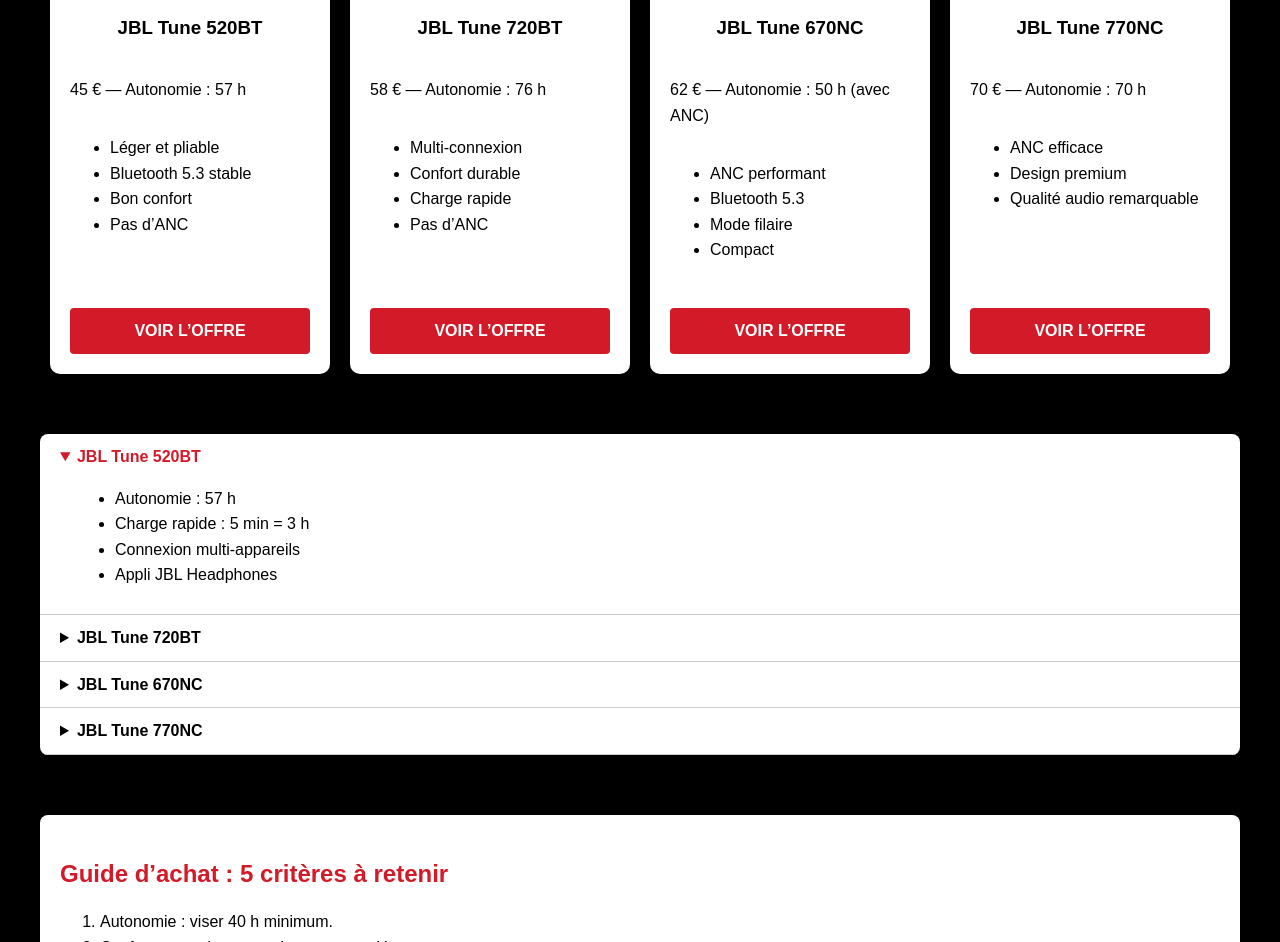
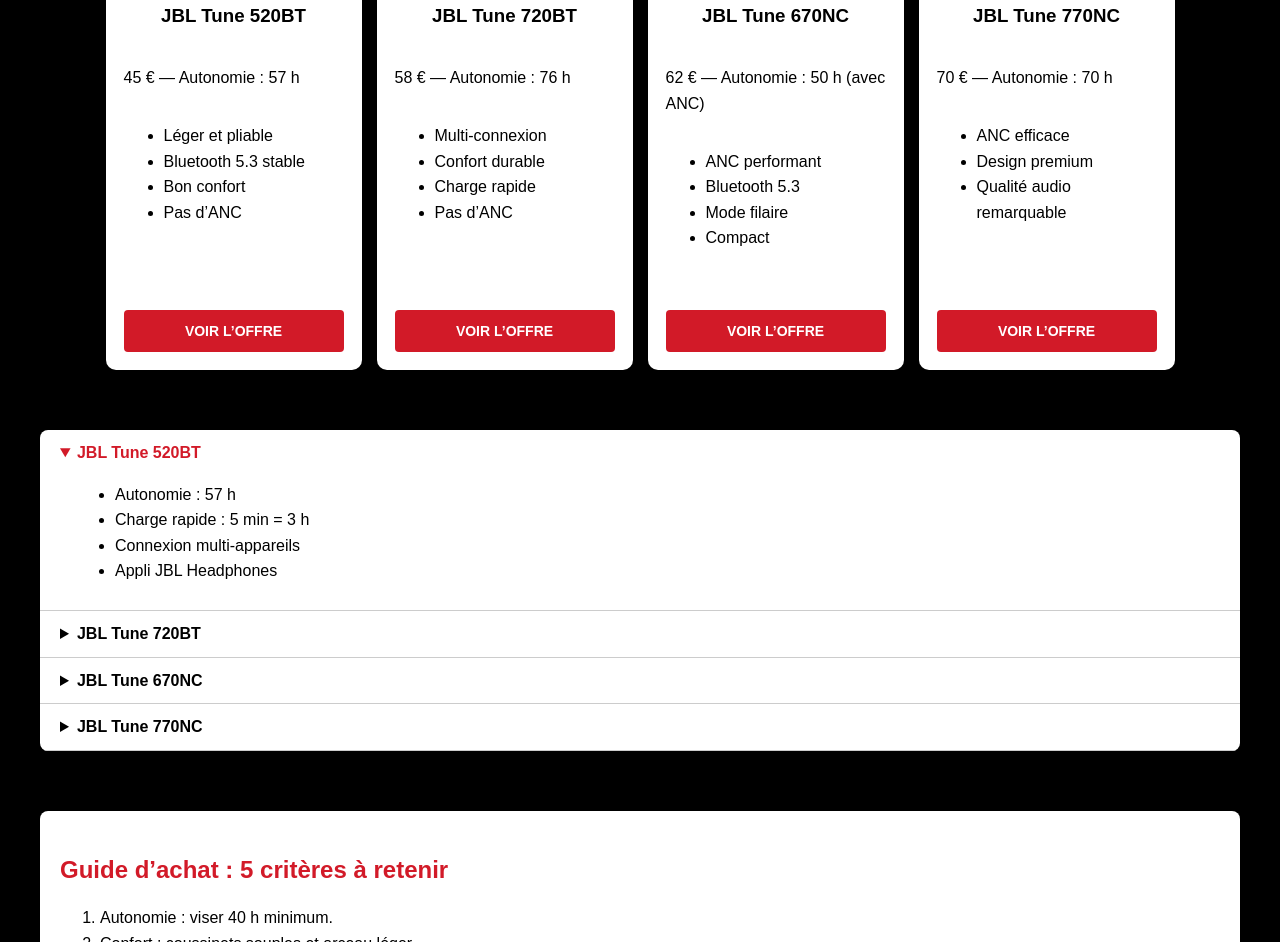
Before and after one commit to comparateurcadeau-eng/comparatif-cadeau-data, a plain HTML site: page comparatifs/casques-bluetooth.html in a window 1280 px wide. Shown: the part 468-1410 px from the top of the page. Drawn offline with Linux system fonts and the light colour scheme.

Commit message:
Update casques-bluetooth.html

```diff
--- a/comparatifs/casques-bluetooth.html
+++ b/comparatifs/casques-bluetooth.html
@@ -38,30 +38,32 @@
       display: flex;
       justify-content: center;
       align-items: stretch;
-      flex-wrap: wrap;
-      gap: 20px;
+      flex-wrap: nowrap; /* Empêche le retour à la ligne */
+      gap: 15px;
+      overflow-x: auto;
     }
 
     .card {
       background: #fff;
       color: #000;
-      flex: 1 1 calc(22% - 20px);
-      max-width: 240px;
-      min-width: 220px;
+      flex: 1 1 0;
+      width: 22%;
+      max-width: 220px; /* largeur réduite pour 4 cartes côte à côte */
+      min-width: 200px;
       min-height: 520px;
       display: flex;
       flex-direction: column;
       justify-content: space-between;
       border-radius: 10px;
       box-shadow: 0 3px 8px rgba(0, 0, 0, 0.3);
-      padding: 20px;
+      padding: 18px;
       transition: transform 0.2s ease-in-out;
     }
 
     .card:hover { transform: translateY(-4px); }
 
     .card img {
-      height: 150px;
+      height: 140px;
       width: auto;
       margin: 0 auto 10px auto;
       display: block;
@@ -72,7 +74,7 @@
       background: #d21a28;
       color: #fff;
       border: none;
-      padding: 10px 15px;
+      padding: 10px 12px;
       text-transform: uppercase;
       font-weight: bold;
       border-radius: 4px;
@@ -80,6 +82,7 @@
       display: inline-block;
       margin-top: auto;
       text-align: center;
+      font-size: 14px;
     }
 
     .btn:hover { background: #a51420; }
@@ -155,7 +158,7 @@
     .bottom-buttons .btn {
       background: #d21a28;
       color: #fff;
-      padding: 12px 22px;
+      padding: 12px 20px;
       border-radius: 6px;
       font-weight: bold;
       text-transform: uppercase;
@@ -172,11 +175,12 @@
 
     /* === RESPONSIVE === */
     @media (max-width: 1024px) {
-      .card { flex: 1 1 calc(45% - 20px); }
+      .cards { flex-wrap: wrap; justify-content: center; }
+      .card { width: 45%; max-width: 260px; }
     }
 
     @media (max-width: 600px) {
-      .card { flex: 1 1 100%; max-width: 100%; }
+      .card { width: 100%; max-width: 100%; }
     }
   </style>
 </head>
```
